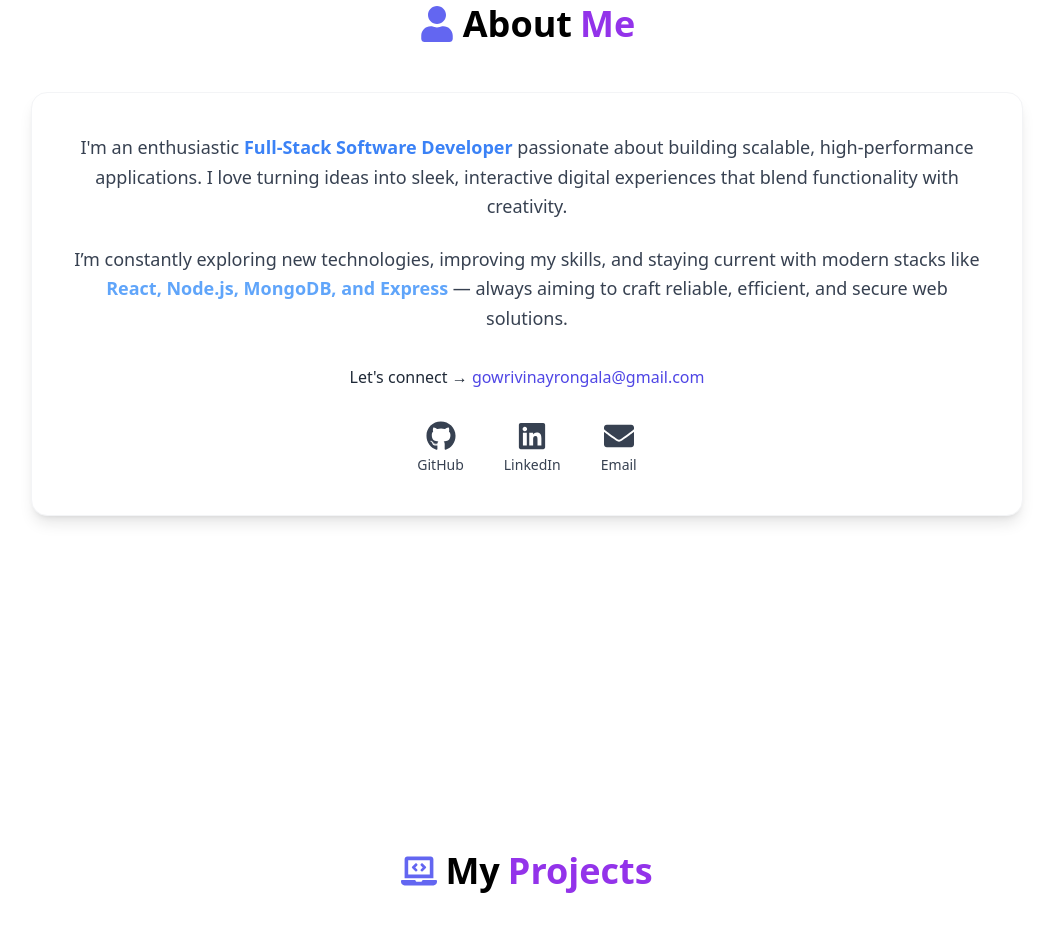
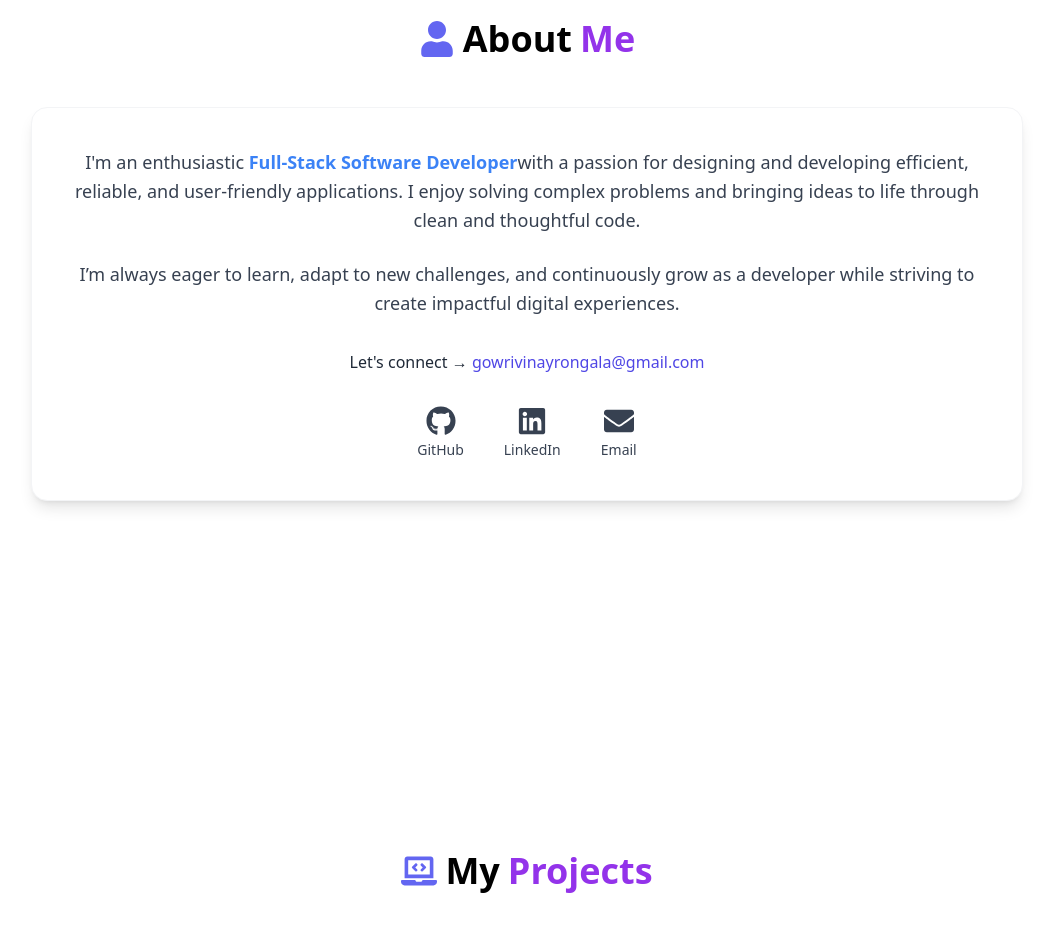
Before and after one commit to 160904160805/my-personal-portfolio, a React (Vite) app: page / in a window 1280 px wide. Shown: the part 940-1871 px from the top of the page, without its empty margins (113-1166 px from the left). Built offline with nearby package versions, Linux system fonts and the light colour scheme; the HTML template or start-up script is replaced by a standard one.

Commit message:
Update About.jsx
again updated the about section

```diff
--- a/src/components/About.jsx
+++ b/src/components/About.jsx
@@ -34,15 +34,15 @@ const About = () => {
         viewport={{ once: true }}
       >
         <p className="text-lg text-gray-700 dark:text-gray-300 mb-6 leading-relaxed text-center">
-  I'm an enthusiastic <span className="font-semibold text-blue-500">Full-Stack Software Developer</span> passionate about building scalable, high-performance applications.
-  I love turning ideas into sleek, interactive digital experiences that blend functionality with creativity.
+  I'm an enthusiastic <span className="font-semibold text-blue-500">Full-Stack Software Developer</span>
+  with a passion for designing and developing efficient, reliable, and user-friendly applications.
+  I enjoy solving complex problems and bringing ideas to life through clean and thoughtful code.
 </p>
 
 <p className="text-lg text-gray-700 dark:text-gray-300 mb-8 leading-relaxed text-center">
-  I’m constantly exploring new technologies, improving my skills, and staying current with modern stacks like
-  <span className="font-semibold text-blue-400"> React, Node.js, MongoDB, and Express</span> — always aiming to craft reliable, efficient, and secure web solutions.
+  I’m always eager to learn, adapt to new challenges, and continuously grow as a developer while striving
+  to create impactful digital experiences.
 </p>
-
 
         {/* Email */}
         <div className="text-center mb-8">
```
